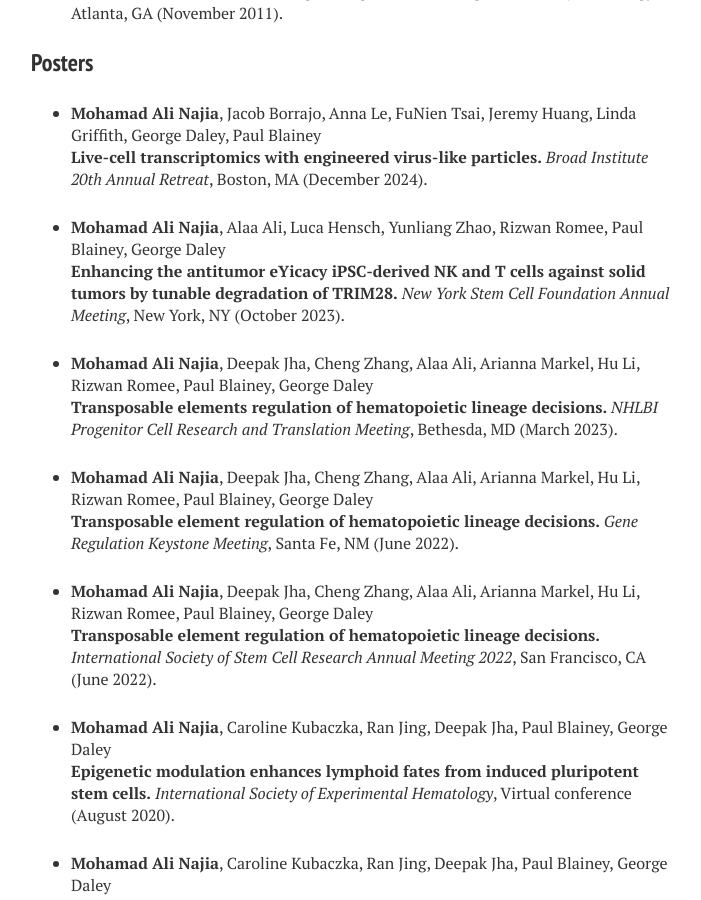
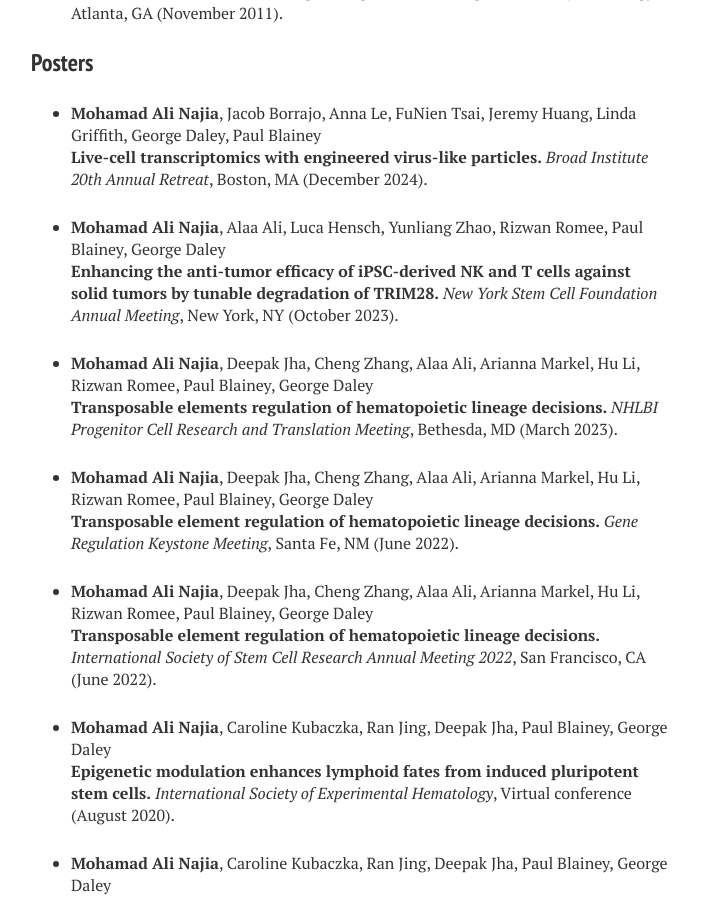
Before and after one commit to mnajia/mnajia.github.io, a Jekyll site: the page built from talks.md, in a window 1280 px wide and 900 px high, scrolled down 3404 px. Shown: the whole window, without its empty margins (289-990 px from the left). Built offline with Jekyll 4.4.1, drawn with Linux system fonts in a browser that asks for light colours; nearby versions of some CDN libraries.

Commit message:
update publications

```diff
--- a/talks.md
+++ b/talks.md
@@ -96,7 +96,7 @@ image:
 <b>Live-cell transcriptomics with engineered virus-like particles.</b> <i>Broad Institute 20th Annual Retreat</i>, Boston, MA (December 2024).
 
 * <b>Mohamad Ali Najia</b>, Alaa Ali, Luca Hensch, Yunliang Zhao, Rizwan Romee, Paul Blainey, George Daley<br>
-<b>Enhancing the antitumor eYicacy iPSC-derived NK and T cells against solid tumors by tunable degradation of TRIM28.</b> <i>New York Stem Cell Foundation Annual Meeting</i>, New York, NY (October 2023).
+<b>Enhancing the anti-tumor efficacy of iPSC-derived NK and T cells against solid tumors by tunable degradation of TRIM28.</b> <i>New York Stem Cell Foundation Annual Meeting</i>, New York, NY (October 2023).
 
 * <b>Mohamad Ali Najia</b>, Deepak Jha, Cheng Zhang, Alaa Ali, Arianna Markel, Hu Li, Rizwan Romee, Paul Blainey, George Daley<br>
 <b>Transposable elements regulation of hematopoietic lineage decisions.</b> <i>NHLBI Progenitor Cell Research and Translation Meeting</i>, Bethesda, MD (March 2023).
```
